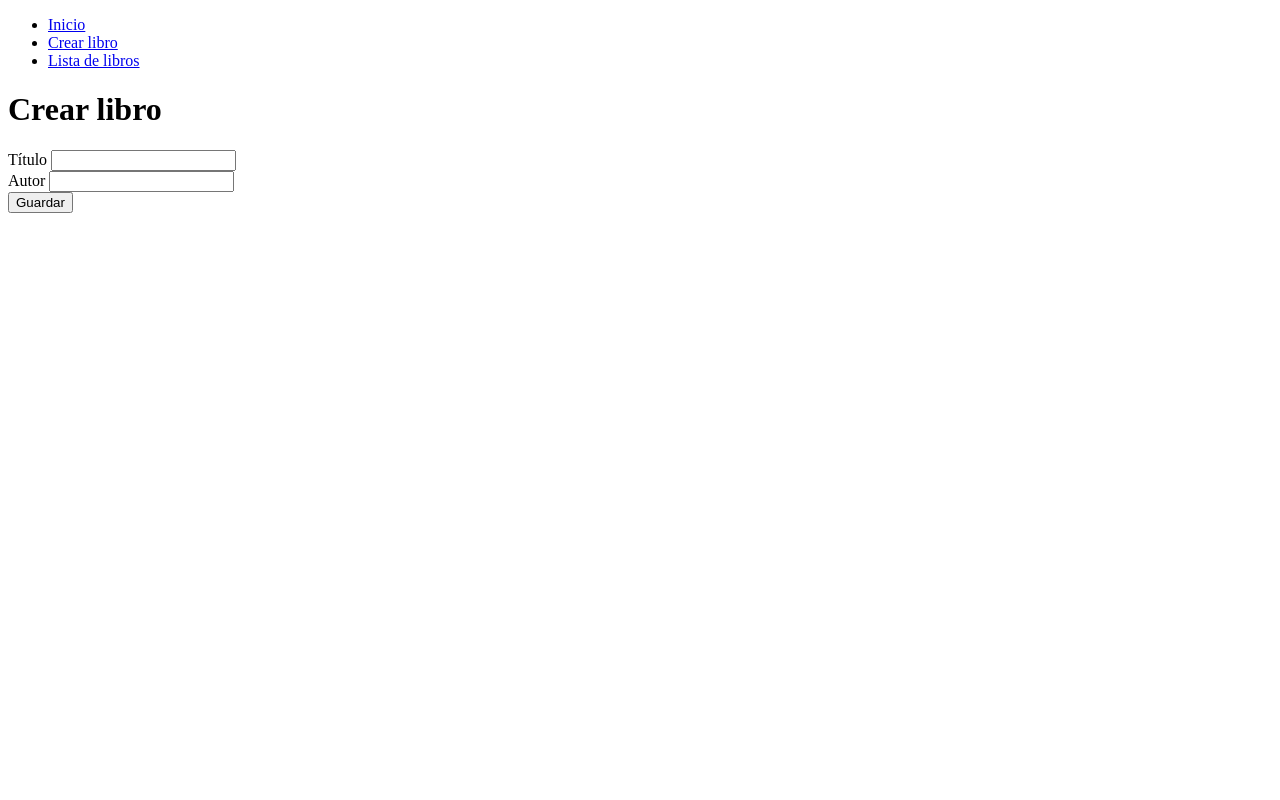
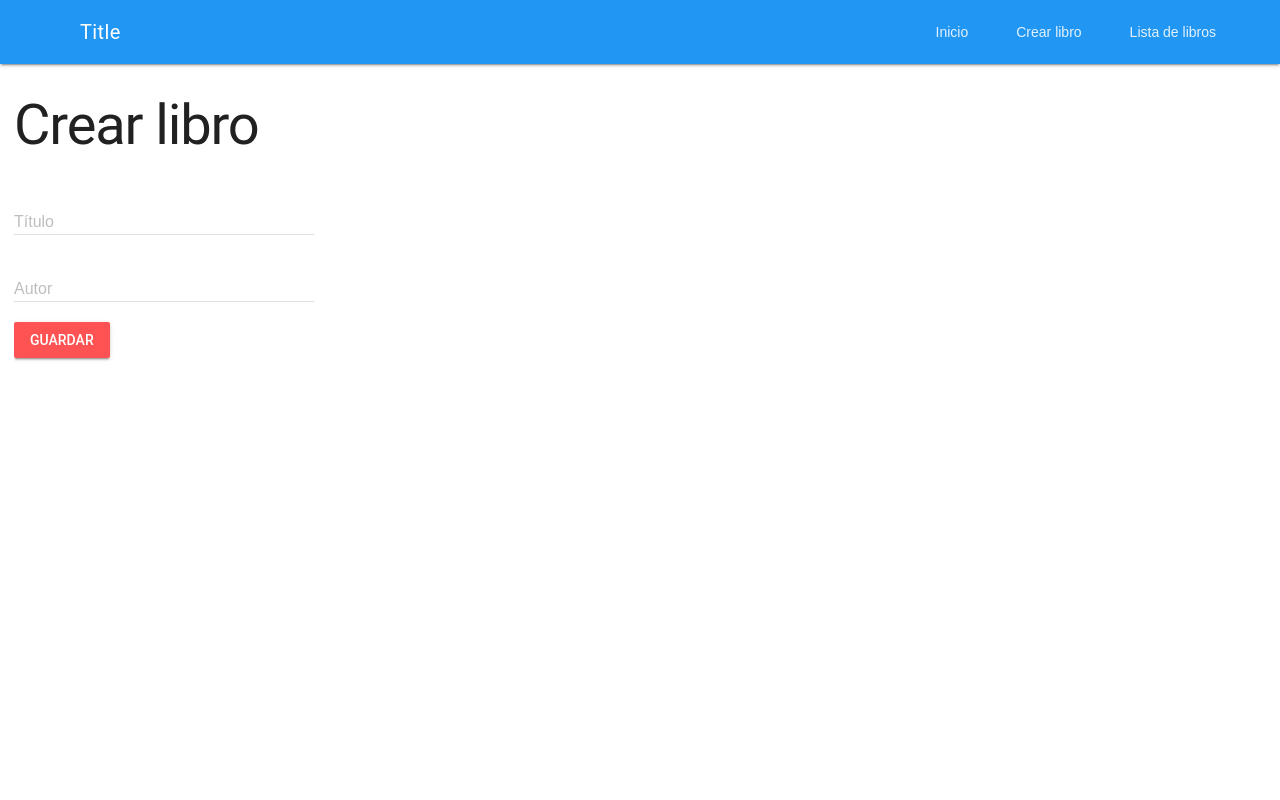
Before and after one commit to RamsesMartinez/introduccion-al-desarrollo-web-python-js, a Flask app: page /create_book in a window 1280 px wide. Run offline with Flask 2, Linux system fonts and the light colour scheme.

Commit message:
Agregados cambios para practia 07

```diff
--- a/practica_07/app.py
+++ b/practica_07/app.py
@@ -3,7 +3,7 @@ from flask import Flask, render_template, redirect, url_for
 from forms import BookForm
 
 app = Flask(__name__)
-app.config['SECRET_KEY'] = 'una_clave_secreta'
+app.config['SECRET_KEY'] = 'LLAVE_SUPER_SECRETA'
 
 books = []
 
--- /dev/null
+++ b/practica_07/static/css/styles.css
@@ -0,0 +1,8 @@
+body {
+  font-family: Arial, Helvetica, sans-serif;
+}
+
+.mdl-layout__content {
+  margin-left: 1em;
+  margin-right: 1em;
+}
--- a/practica_07/templates/base.html
+++ b/practica_07/templates/base.html
@@ -1,16 +1,50 @@
 <!DOCTYPE html>
-<html>
+<html lang="en">
+
 <head>
+    <meta charset="UTF-8">
+    <meta http-equiv="X-UA-Compatible" content="IE=edge">
+    <meta name="viewport" content="width=device-width, initial-scale=1.0">
+    <link rel="stylesheet" href="https://fonts.googleapis.com/icon?family=Material+Icons">
+    <link rel="stylesheet" href="https://code.getmdl.io/1.3.0/material.blue-red.min.css" />
+    <link rel="stylesheet" href="{{ url_for('static', filename='css/styles.css') }}">
+    <script defer src="https://code.getmdl.io/1.3.0/material.min.js"></script>
     <title>{% block title %}{% endblock %}</title>
 </head>
+
 <body>
-    <nav>
-        <ul>
-            <li><a href="{{ url_for('index') }}">Inicio</a></li>
-            <li><a href="{{ url_for('create_book') }}">Crear libro</a></li>
-            <li><a href="{{ url_for('list_books') }}">Lista de libros</a></li>
-        </ul>
-    </nav>
-    {% block content %}{% endblock %}
+<!-- Always shows a header, even in smaller screens. -->
+<div class="mdl-layout mdl-js-layout mdl-layout--fixed-header">
+    <header class="mdl-layout__header">
+      <div class="mdl-layout__header-row">
+        <!-- Title -->
+        <span class="mdl-layout-title">Title</span>
+        <!-- Add spacer, to align navigation to the right -->
+        <div class="mdl-layout-spacer"></div>
+        <!-- Navigation. We hide it in small screens. -->
+        <nav class="mdl-navigation mdl-layout--large-screen-only">
+          <a class="mdl-navigation__link" href="{{ url_for('index') }}">Inicio</a>
+          <a class="mdl-navigation__link" href="{{ url_for('create_book') }}">Crear libro</a>
+          <a class="mdl-navigation__link" href="{{ url_for('list_books') }}">Lista de libros</a>
+        </nav>
+      </div>
+    </header>
+    <div class="mdl-layout__drawer">
+      <span class="mdl-layout-title">Title</span>
+      <nav class="mdl-navigation">
+        <a class="mdl-navigation__link" href="{{ url_for('index') }}">Inicio</a>
+        <a class="mdl-navigation__link" href="{{ url_for('create_book') }}">Crear libro</a>
+        <a class="mdl-navigation__link" href="{{ url_for('list_books') }}">Lista de libros</a>
+      </nav>
+    </div>
+    <main class="mdl-layout__content">
+      <div class="page-content">
+        {% block content %}{% endblock %}
+      </div>
+    </main>
+  </div>
+
+
 </body>
+
 </html>
--- a/practica_07/templates/create_book.html
+++ b/practica_07/templates/create_book.html
@@ -7,7 +7,13 @@
 <form method="post">
     {{ form.csrf_token }}
     <div>
-            {{ form.title.label }} {{ form.title() }}
+
+        <div class="mdl-textfield mdl-js-textfield">
+            <input class="mdl-textfield__input" type="text" id="{{form.title.id}}" name="{{form.title.id}}">
+            <label class="mdl-textfield__label" for="{{ form.title.id }}">{{ form.title.label }}</label>
+        </div>
+
+
         {% if form.title.errors %}
         <ul>
             {% for error in form.title.errors %}
@@ -17,7 +23,10 @@
         {% endif %}
     </div>
     <div>
-            {{ form.author.label }} {{ form.author() }}
+        <div class="mdl-textfield mdl-js-textfield">
+            <input class="mdl-textfield__input" type="text" id="{{form.author.id}}" name="{{form.author.id}}">
+            <label class="mdl-textfield__label" for="{{ form.author.id }}">{{ form.author.label }}</label>
+        </div>
         {% if form.author.errors %}
         <ul>
             {% for error in form.author.errors %}
@@ -27,7 +36,10 @@
         {% endif %}
     </div>
     <div>
-            {{ form.submit() }}
+        <!-- Accent-colored raised button -->
+        <button class="mdl-button mdl-js-button mdl-button--raised mdl-button--accent" type="submit">
+            {{form.submit.label}}
+        </button>
     </div>
 </form>
 {% endblock %}
```
Also changed, not shown: practica_07/templates/list_books.html (+8 -2 lines). Lines whose indentation alone changed are shown as unchanged.
